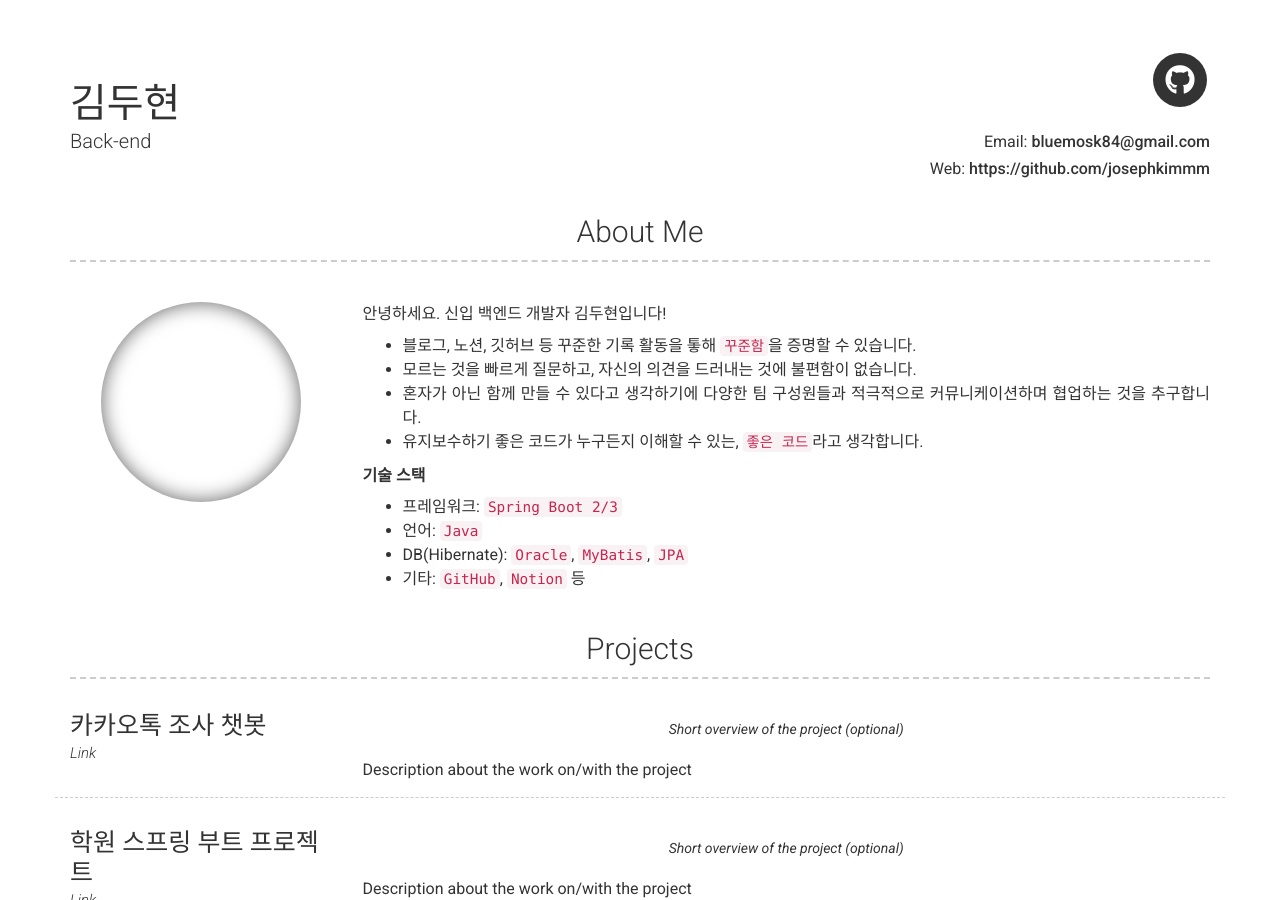
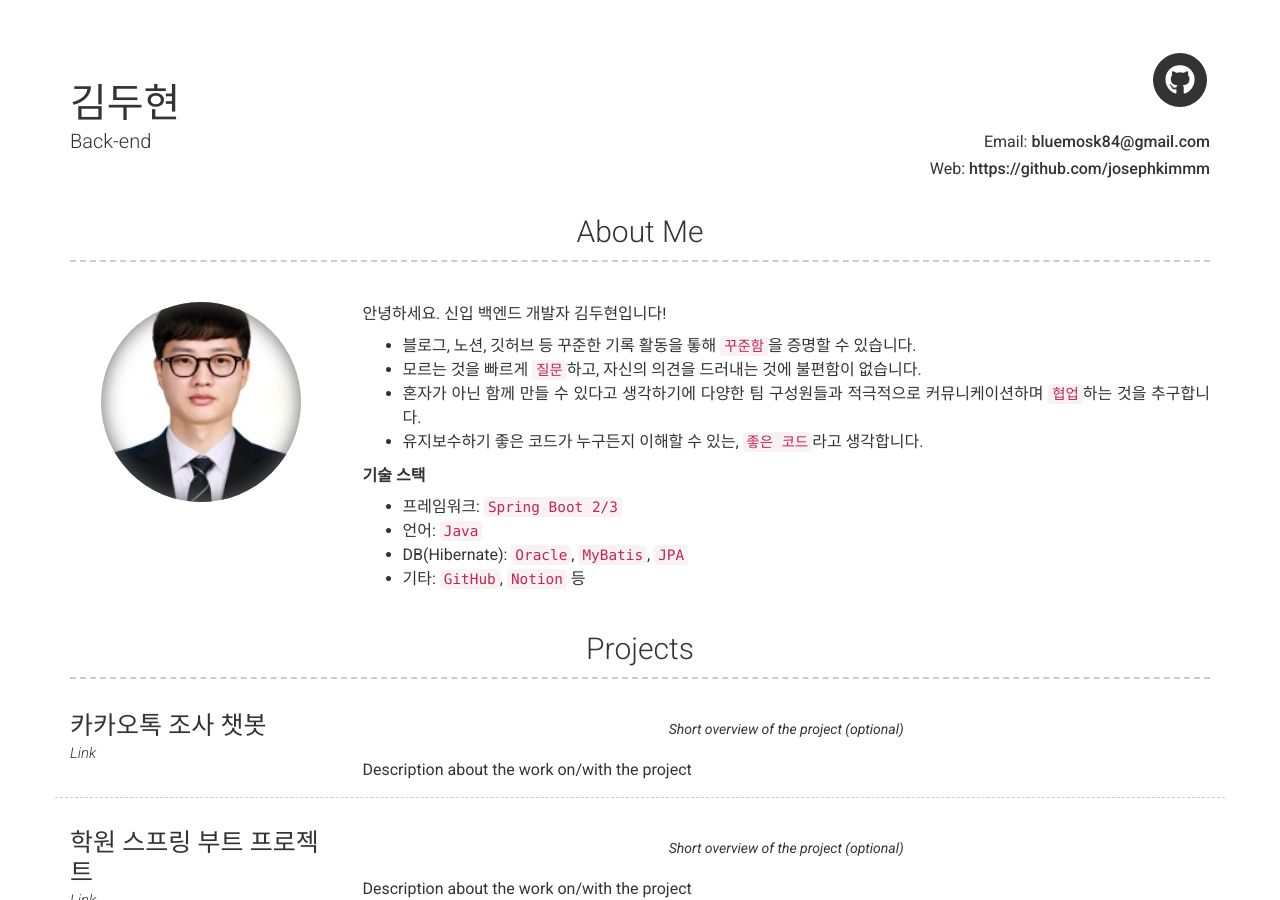
Before and after one commit to josephkimmm/josephkimmm.github.io, a Jekyll site: the page built from index.md, in a window 1280 px wide and 900 px high. Built offline with Jekyll 4.4.1, drawn with Linux system fonts in a browser that asks for light colours; nearby versions of some CDN libraries.

Commit message:
Update _config.yml

```diff
--- a/_config.yml
+++ b/_config.yml
@@ -49,13 +49,13 @@ github_username:  josephkimmm
 
 # About Section
 # about_title: About Me (Use this to override about section title)
-about_profile_image: Directory of profile image (eg. images/profile.jpg)
+about_profile_image: images/profile.jpeg
 about_content: | # this will include new lines to allow paragraphs
 
   안녕하세요. 신입 백엔드 개발자 김두현입니다!
   - 블로그, 노션, 깃허브 등 꾸준한 기록 활동을 톻해 `꾸준함`을 증명할 수 있습니다.
-  - 모르는 것을 빠르게 질문하고, 자신의 의견을 드러내는 것에 불편함이 없습니다.
-  - 혼자가 아닌 함께 만들 수 있다고 생각하기에 다양한 팀 구성원들과 적극적으로 커뮤니케이션하며 협업하는 것을 추구합니다.
+  - 모르는 것을 빠르게 `질문`하고, 자신의 의견을 드러내는 것에 불편함이 없습니다.
+  - 혼자가 아닌 함께 만들 수 있다고 생각하기에 다양한 팀 구성원들과 적극적으로 커뮤니케이션하며 `협업`하는 것을 추구합니다.
   - 유지보수하기 좋은 코드가 누구든지 이해할 수 있는, `좋은 코드`라고 생각합니다.
 
 
```
